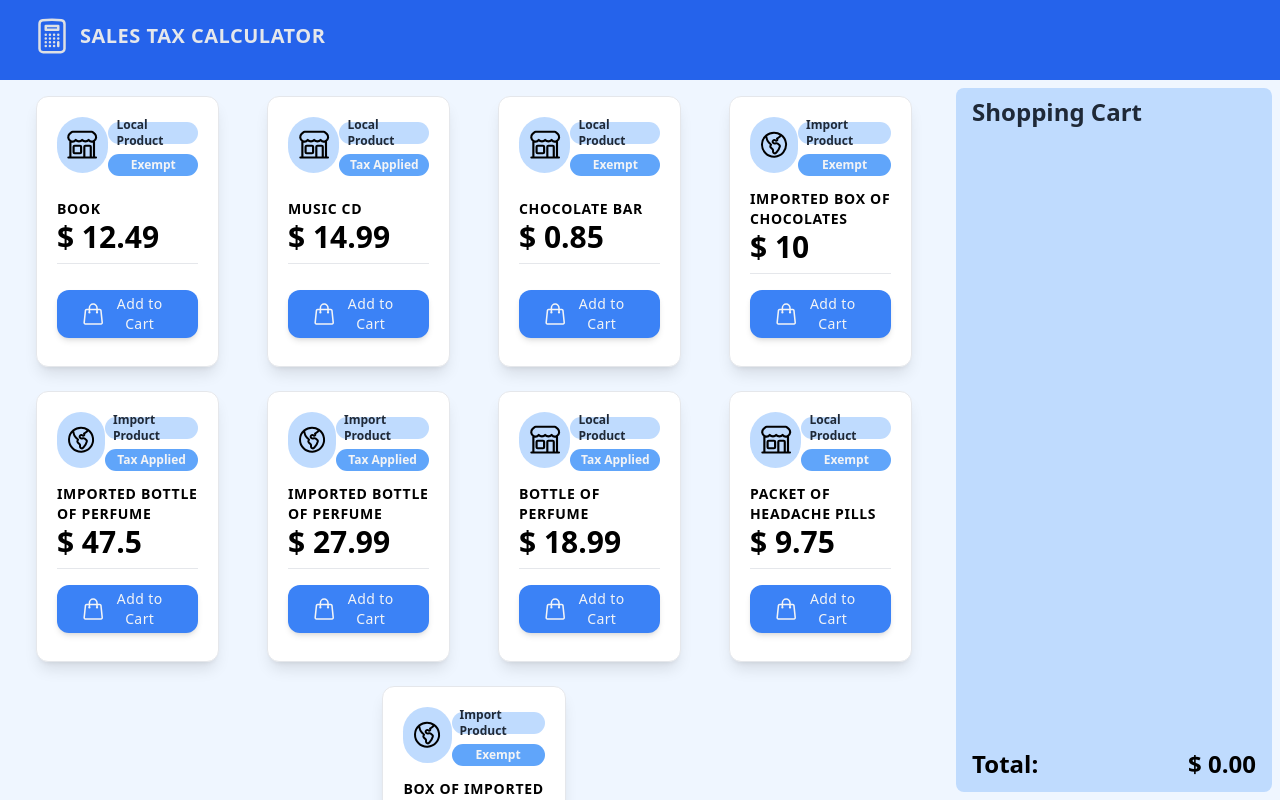
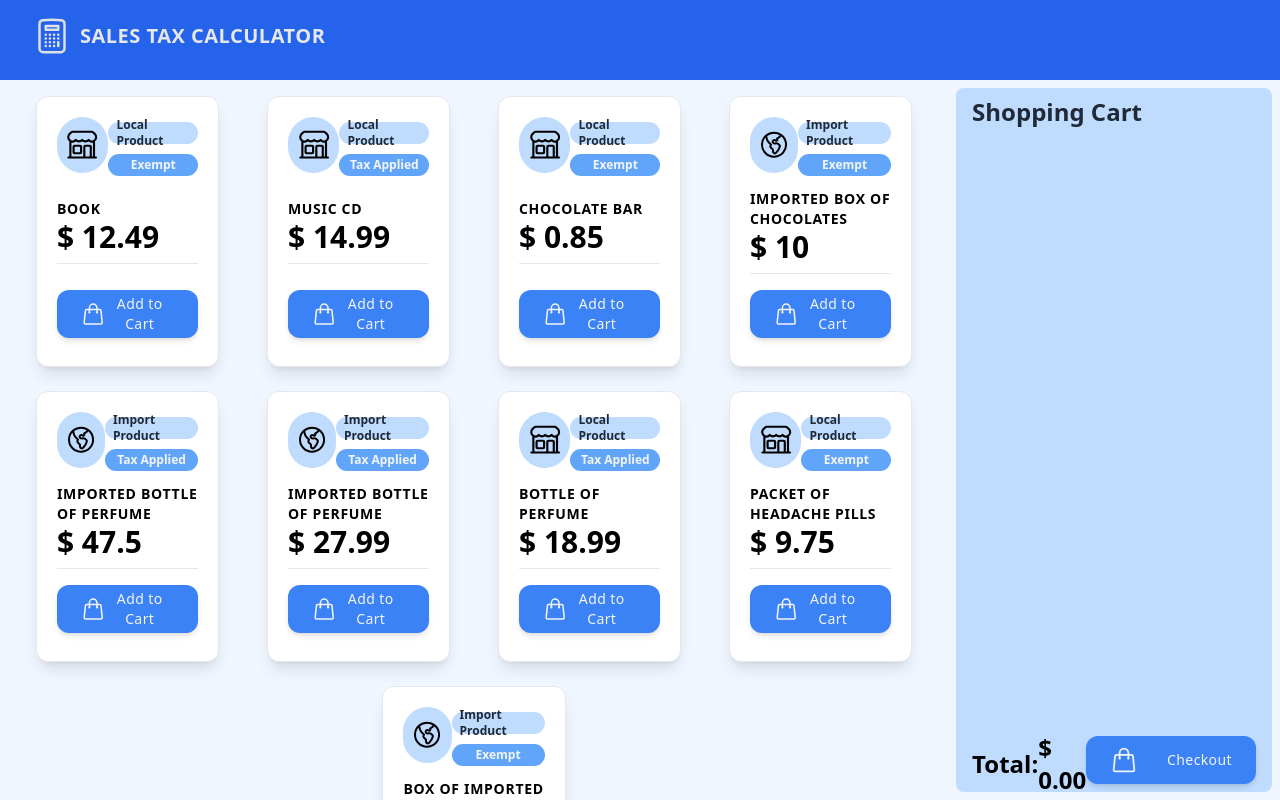
Before and after one commit to sulkhan10/sales-tax-react, a React (Create React App) app: page / in a window 1280 px wide. Built offline with nearby package versions, Linux system fonts and the light colour scheme.

Commit message:
feat : add simple receipt modal

```diff
--- a/src/App.js
+++ b/src/App.js
@@ -3,6 +3,8 @@ import processBasket from "./taxCalculator";
 import { useState, useEffect } from "react";
 import { Navbar } from "./components/Navbar";
 function App() {
+  const [modalOpen, setModalOpen] = useState(false);
+  const [selectedItems, setSelectedItems] = useState([]);
   let [dataSalesTax, setDataSalesTax] = useState({});
   const [items, setItems] = useState([
     { id: 1, name: "book", price: 12.49, isImported: false, isExempt: true },
@@ -99,12 +101,19 @@ function App() {
       return newItems;
     });
   }, [cart]);
-useEffect (() => {
-  calculateReceipt(cart)
-}, [cart])
+  useEffect(() => {
+    calculateReceipt(cart);
+  }, [cart]);
   const calculateReceipt = (basket) => {
-    let result = processBasket(basket)
-    setDataSalesTax(result)
+    let result = processBasket(basket);
+    setDataSalesTax(result);
+  };
+  const showReceipt = () => {
+    setModalOpen(true);
+    setSelectedItems(cart);
+  };
+  const hideReceipt = () => {
+    setModalOpen(false);
   };
 
   return (
@@ -113,7 +122,10 @@ useEffect (() => {
       <div className="flex flex-col sm:flex-row  sm:h-[90vh] ">
         <div className="sm:w-3/4 h-100  overflow-y-scroll flex flex-wrap gap-2 p-4 justify-around">
           {items.map((item) => (
-            <div className="w-[48%] md:w-1/3 lg:w-1/4 xl:w-1/5 max-h-72 mb-4" key={item.id}>
+            <div
+              className="w-[48%] md:w-1/3 lg:w-1/4 xl:w-1/5 max-h-72 mb-4"
+              key={item.id}
+            >
               <div className="flex flex-col  justify-between p-5 bg-white border rounded-xl shadow-lg h-full">
                 {/* <div className="mb-2"> */}
                 <div className="flex flex-col sm:flex-row justify-between">
@@ -166,7 +178,9 @@ useEffect (() => {
                     <p className="text-sm font-bold tracking-wider uppercase">
                       {item.name}
                     </p>
-                    <p className="text-xl sm:text-3xl font-extrabold">$ {item.price}</p>
+                    <p className="text-xl sm:text-3xl font-extrabold">
+                      $ {item.price}
+                    </p>
                   </div>
                 </div>
                 {/* </div> */}
@@ -206,24 +220,38 @@ useEffect (() => {
           </div>
           <div className="h-[84%]  overflow-y-scroll ">
             {cart.map((item) => (
-                <div className="flex items-center bg-blue-300 my-2 px-4" key={item.id}>
+              <div
+                className="flex items-center bg-blue-300 my-2 px-4"
+                key={item.id}
+              >
                 <div className="w-[60%]">
-
                   <h3 className="uppercase">{item.name}</h3>
                   <p>Price: $ {item.price}</p>
                 </div>
                 <div className="flex gap-2 items-center w-[40%]">
-
                   <label>Qty:</label>
                   <input
                     type="number"
                     min="1"
                     value={item.quantity}
                     onChange={(e) => handleQuantityChange(e, item)}
-                    className="bg-gray-50 border border-gray-300 text-gray-900 text-sm rounded-lg focus:ring-blue-500 focus:border-blue-500 block w-14 p-2  "                />
+                    className="bg-gray-50 border border-gray-300 text-gray-900 text-sm rounded-lg focus:ring-blue-500 focus:border-blue-500 block w-14 p-2  "
+                  />
                   <button onClick={() => handleRemoveFromCart(item)}>
-                  <svg fill="none" stroke="currentColor " className="h-4" stroke-width="1.5" viewBox="0 0 24 24" xmlns="http://www.w3.org/2000/svg" aria-hidden="true">
-  <path stroke-linecap="round" stroke-linejoin="round" d="M14.74 9l-.346 9m-4.788 0L9.26 9m9.968-3.21c.342.052.682.107 1.022.166m-1.022-.165L18.16 19.673a2.25 2.25 0 01-2.244 2.077H8.084a2.25 2.25 0 01-2.244-2.077L4.772 5.79m14.456 0a48.108 48.108 0 00-3.478-.397m-12 .562c.34-.059.68-.114 1.022-.165m0 0a48.11 48.11 0 013.478-.397m7.5 0v-.916c0-1.18-.91-2.164-2.09-2.201a51.964 51.964 0 00-3.32 0c-1.18.037-2.09 1.022-2.09 2.201v.916m7.5 0a48.667 48.667 0 00-7.5 0"></path>
+                    <svg
+                      fill="none"
+                      stroke="currentColor "
+                      className="h-4"
+                      stroke-width="1.5"
+                      viewBox="0 0 24 24"
+                      xmlns="http://www.w3.org/2000/svg"
+                      aria-hidden="true"
+                    >
+                      <path
+                        stroke-linecap="round"
+                        stroke-linejoin="round"
+                        d="M14.74 9l-.346 9m-4.788 0L9.26 9m9.968-3.21c.342.052.682.107 1.022.166m-1.022-.165L18.16 19.673a2.25 2.25 0 01-2.244 2.077H8.084a2.25 2.25 0 01-2.244-2.077L4.772 5.79m14.456 0a48.108 48.108 0 00-3.478-.397m-12 .562c.34-.059.68-.114 1.022-.165m0 0a48.11 48.11 0 013.478-.397m7.5 0v-.916c0-1.18-.91-2.164-2.09-2.201a51.964 51.964 0 00-3.32 0c-1.18.037-2.09 1.022-2.09 2.201v.916m7.5 0a48.667 48.667 0 00-7.5 0"
+                      ></path>
                     </svg>
                   </button>
                 </div>
@@ -239,9 +267,110 @@ useEffect (() => {
                 </div>
               ))} */}
             <h2 className="text-2xl font-bold">$ {dataSalesTax?.total}</h2>
+
+            <button
+              onClick={showReceipt}
+              className="inline-flex items-center justify-between w-full h-12 px-6 mb-2 font-medium tracking-wide text-gray-100 transition duration-200 bg-blue-500 rounded-xl shadow-md hover:bg-blue-900 focus:shadow-outline focus:outline-none "
+            >
+              <svg
+                fill="none"
+                stroke="currentColor"
+                className="h-7"
+                stroke-width="1.5"
+                viewBox="0 0 24 24"
+                xmlns="http://www.w3.org/2000/svg"
+                aria-hidden="true"
+              >
+                <path
+                  stroke-linecap="round"
+                  stroke-linejoin="round"
+                  d="M15.75 10.5V6a3.75 3.75 0 10-7.5 0v4.5m11.356-1.993l1.263 12c.07.665-.45 1.243-1.119 1.243H4.25a1.125 1.125 0 01-1.12-1.243l1.264-12A1.125 1.125 0 015.513 7.5h12.974c.576 0 1.059.435 1.119 1.007zM8.625 10.5a.375.375 0 11-.75 0 .375.375 0 01.75 0zm7.5 0a.375.375 0 11-.75 0 .375.375 0 01.75 0z"
+                ></path>
+              </svg>
+              <div className="text-sm">Checkout</div>
+            </button>
           </div>
         </div>
       </div>
+      {modalOpen && (
+        <div
+          className="relative z-10"
+          aria-labelledby="modal-title"
+          role="dialog"
+          aria-modal="true"
+        >
+          <div className="fixed inset-0 bg-gray-500 bg-opacity-75 transition-opacity"></div>
+
+          <div className="fixed inset-0 z-10 overflow-y-auto">
+            <div className="flex min-h-full items-end justify-center p-4 text-center sm:items-center sm:p-0">
+              <div className="relative transform overflow-hidden rounded-lg bg-white text-left shadow-xl transition-all sm:my-8 sm:w-full sm:max-w-lg">
+                <div className="bg-white px-4 pb-4 pt-5 sm:p-6 sm:pb-4">
+                  <div className="sm:flex sm:items-start">
+                    <div className="mx-auto flex h-12 w-12 flex-shrink-0 items-center justify-center rounded-full bg-blue-100 sm:mx-0 sm:h-10 sm:w-10">
+                    <svg fill="none" className="h-6" stroke="currentColor" stroke-width="1.5" viewBox="0 0 24 24" xmlns="http://www.w3.org/2000/svg" aria-hidden="true">
+  <path stroke-linecap="round" stroke-linejoin="round" d="M2.25 3h1.386c.51 0 .955.343 1.087.835l.383 1.437M7.5 14.25a3 3 0 00-3 3h15.75m-12.75-3h11.218c1.121-2.3 2.1-4.684 2.924-7.138a60.114 60.114 0 00-16.536-1.84M7.5 14.25L5.106 5.272M6 20.25a.75.75 0 11-1.5 0 .75.75 0 011.5 0zm12.75 0a.75.75 0 11-1.5 0 .75.75 0 011.5 0z"></path>
+</svg>
+                    </div>
+                    <div className="mt-3 text-center sm:ml-4 sm:mt-0 sm:text-left">
+                      <h3
+                        className="text-base font-semibold leading-6 text-gray-900"
+                        id="modal-title"
+                      >
+                        Receipt
+                      </h3>
+                      <div className="mt-2 text-sm text-gray-500">
+                        {/* <h2>Receipt</h2> */}
+                        {dataSalesTax.items.map((item, index) => (
+                          <div key={index}>
+                            <p>{item}</p>
+                            {/* Add other details you want to display for each item */}
+                          </div>
+                        ))}
+                        <p>Total Payment: {dataSalesTax.total}</p>
+                        <p>Total Tax: {dataSalesTax.salesTaxes}</p>
+                        {/* <p className="text-sm text-gray-500">
+                          Are you sure you want to deactivate your account? All
+                          of your data will be permanently removed. This action
+                          cannot be undone.
+                        </p> */}
+                      </div>
+                    </div>
+                  </div>
+                </div>
+                <div className="bg-gray-50 px-4 py-3 sm:flex sm:flex-row-reverse sm:px-6">
+                  <button
+                                      onClick={hideReceipt}
+
+                    type="button"
+                    className="inline-flex w-full justify-center rounded-md bg-blue-600 px-3 py-2 text-sm font-semibold text-white shadow-sm hover:bg-blue-500 sm:ml-3 sm:w-auto"
+                  >
+                    OK
+                  </button>
+                  <button
+                    onClick={hideReceipt}
+                    type="button"
+                    className="mt-3 inline-flex w-full justify-center rounded-md bg-white px-3 py-2 text-sm font-semibold text-gray-900 shadow-sm ring-1 ring-inset ring-gray-300 hover:bg-gray-50 sm:mt-0 sm:w-auto"
+                  >
+                    Cancel
+                  </button>
+                </div>
+              </div>
+            </div>
+          </div>
+        </div>
+        // <div className="modal">
+        //   <h2>Receipt</h2>
+        //   {selectedItems.map((item, index) => (
+        //     <div key={index}>
+        //       <p>{item.name}</p>
+        //       {/* Add other details you want to display for each item */}
+        //     </div>
+        //   ))}
+        //   <p>Total Payment: {dataSalesTax.total}</p>
+        //   <p>Total Tax: {dataSalesTax.salesTaxes}</p>
+        //   <button onClick={hideReceipt}>Close</button>
+        // </div>
+      )}
     </div>
   );
 }
--- a/src/taxCalculator.js
+++ b/src/taxCalculator.js
@@ -38,9 +38,11 @@ const calculateSalesTax = (price, taxRate) => {
       salesTaxes += salesTax;
       total += itemTotal;
 
-      const formattedItem = `${quantity} ${
+      const formattedItem = `${quantity} x ${
         isImported ? 'imported ' : ''
-      }${name}: ${itemTotal.toFixed(2)}`;
+      }${name}\n@ ${price.toFixed(2)} : ${(quantity * price).toFixed(2)} + Tax (${salesTax.toFixed(2)}) ${itemTotal.toFixed(2)}`;
+
+
       receipt.items.push(formattedItem);
     });
 
```
Lines whose indentation alone changed are shown as unchanged.
